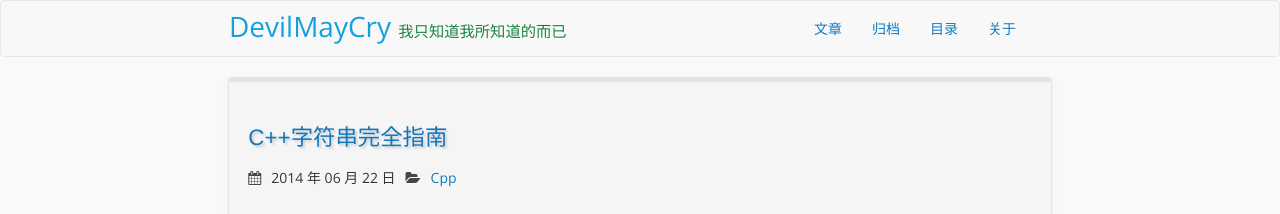
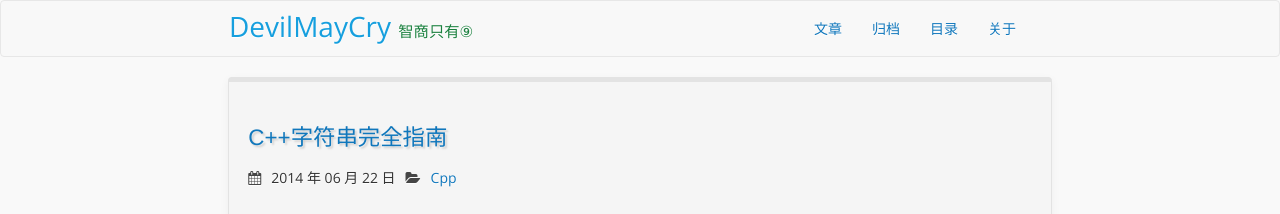
Before and after one commit to lingq/lingq.github.io, a Jekyll site: the page built from index.html, in a window 1280 px wide and 900 px high. Shown: the top 214 px of the window. Built offline with Jekyll 4.4.1, drawn with Linux system fonts in a browser that asks for light colours; nearby versions of some CDN libraries; Markdown is read by kramdown in place of the engine named in the settings; the list of posts is cut into pages by our own code.

Commit message:
Update _config.yml

```diff
--- a/_config.yml
+++ b/_config.yml
@@ -11,7 +11,7 @@ redcarpet:
 
 excerpt_separator: <!-- more -->
 
-title :  我只知道我所知道的而已
+title :  智商只有⑨
 tagline: CPP
 author :
   name : DevilMayCry
```
